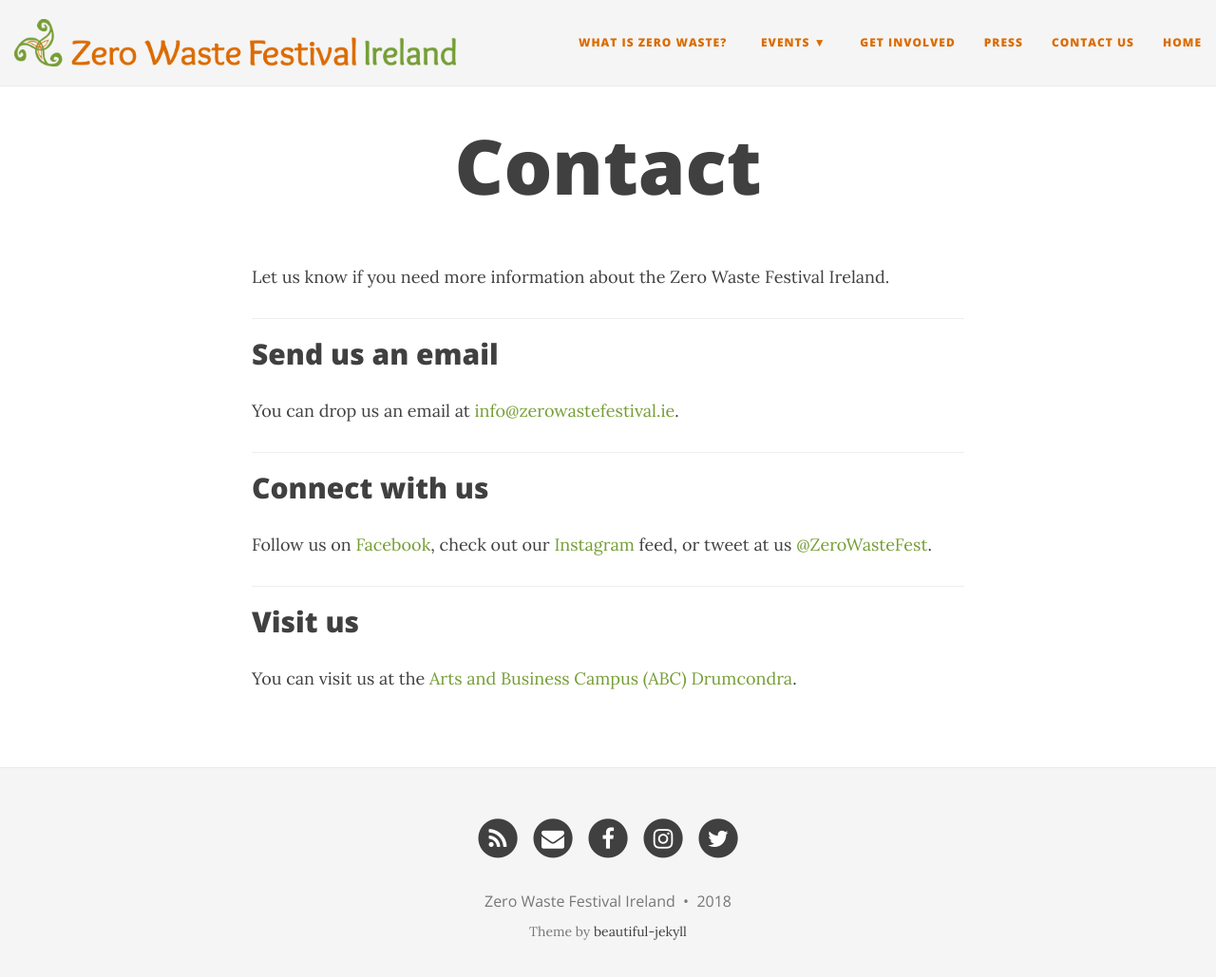
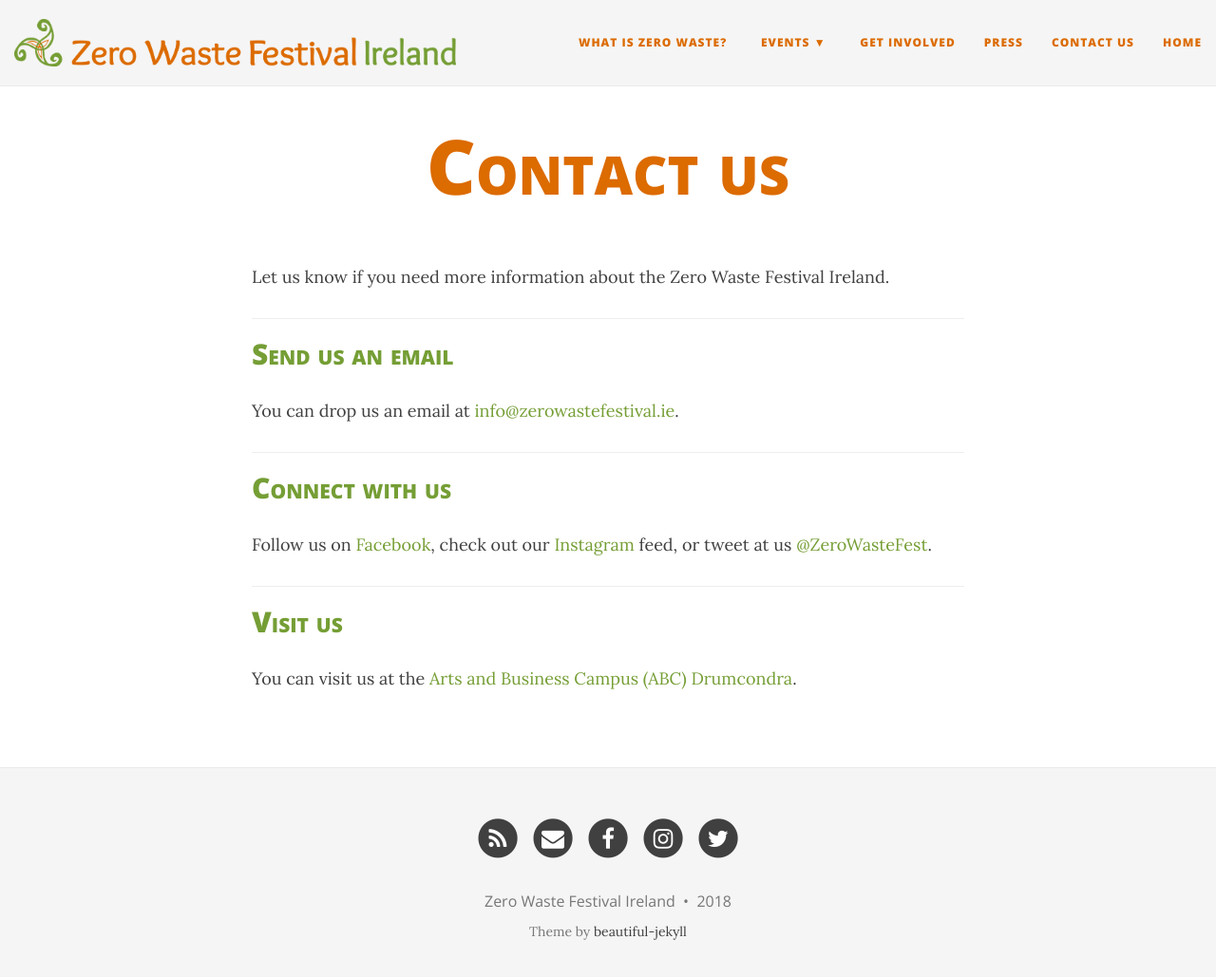
Before and after one commit to jknappe/zw-ireland, a Jekyll site: the page built from contact.md, in a window 1280 px wide and 1042 px high. Shown: the top 1029 px of the window at 95% size. Built offline with Jekyll 4.4.1, drawn with Linux system fonts in a browser that asks for light colours; nearby versions of some CDN libraries.

Commit message:
change to colors in css

```diff
--- a/contact.md
+++ b/contact.md
@@ -1,6 +1,6 @@
 ---
 layout: page
-title: Contact
+title: Contact us
 #subtitle: Why you'd want to go on a date with me
 ---
 
--- a/css/main.css
+++ b/css/main.css
@@ -21,7 +21,19 @@
   line-height: 1.5;
   margin: 30px 0;
 }
-h1,h2,h3,h4,h5,h6 {
+h1 {
+  font-family: 'Open Sans', 'Helvetica Neue', Helvetica, Arial, sans-serif;
+  font-weight: 800;
+  font-variant: small-caps;
+  color: #DC6B00;
+}
+h2 {
+  font-family: 'Open Sans', 'Helvetica Neue', Helvetica, Arial, sans-serif;
+  font-weight: 800;
+  font-variant: small-caps;
+  color: #759E35;
+}
+h3,h4,h5,h6 {
   font-family: 'Open Sans', 'Helvetica Neue', Helvetica, Arial, sans-serif;
   font-weight: 800;
 }
```
